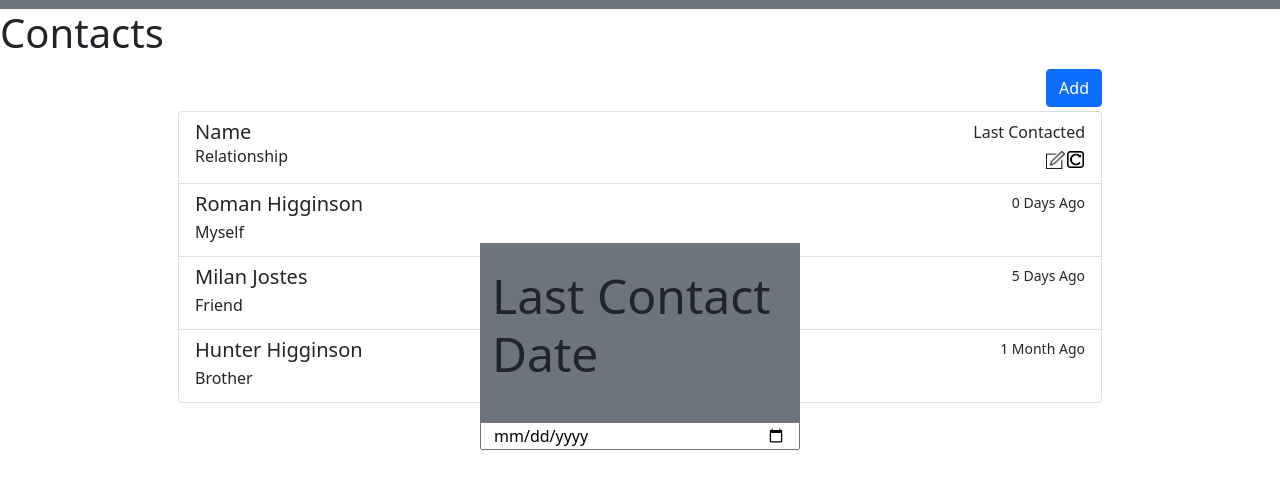
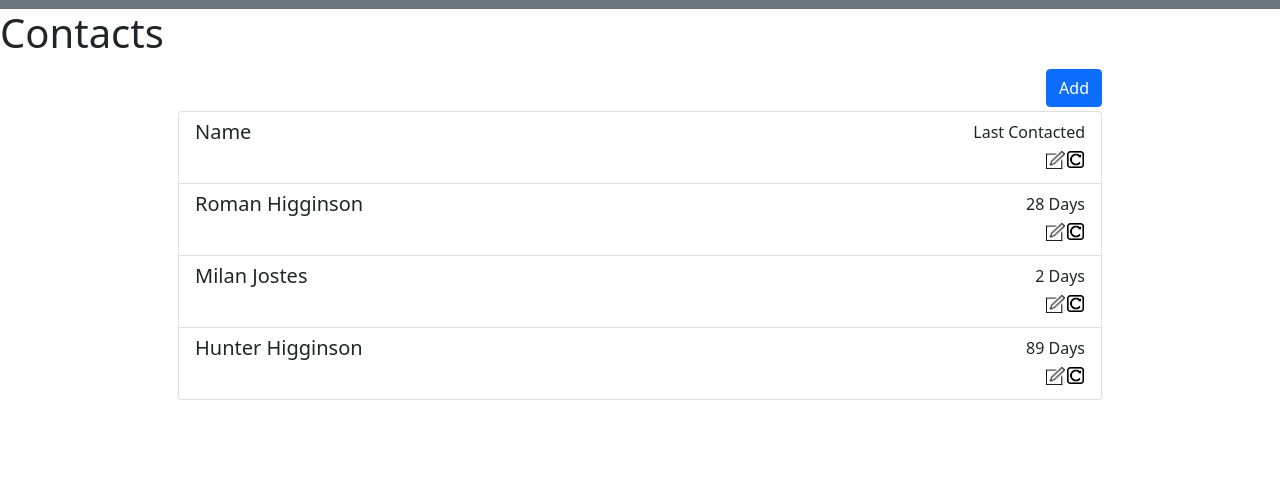
Before and after one commit to BionicScout/Enter-Connectivity, a website: page Web Pages/contacts.html in a window 1280 px wide. Shown: the part 57-546 px from the top of the page. Drawn offline with nearby package versions, Linux system fonts and the light colour scheme.

Commit message:
Contacts Page Update
Contacts html generate upon run time.

```diff
--- a/Web Pages/contacts.html
+++ b/Web Pages/contacts.html
@@ -34,14 +34,15 @@
         </div>
 
         <!-- List of Contacts -->
-        <ul class="list-group mx-5">
+        <ul class="list-group mx-5" id="ContactList">
+
             <li class="list-group-item mx-5">
                 <div class="d-flex w-100 justify-content-between">
                     <h5 class="mb-0">Name</h5>
                     <p class="fs-6 pb-0 mb-0">Last Contacted</p>
                 </div>
                 <div class="d-flex justify-content-between pr-0 mr-0">
-                    <p class="p-0 m-0">Relationship</p>
+                    <p class="p-0 m-0"></p>
                     <div class="d-flex align-items-center">
                         <a class="btn py-1 px-0 m-0" role="button" href="Edit.html">
                             <img src="/Assests/Edit.png" alt="" width="19" height="18" >
@@ -52,30 +53,10 @@
                     </div>
                 </div>
             </li>
-            <li class="list-group-item mx-5">
-                <div class="d-flex w-100 justify-content-between">
-                    <h5 class="mb-1">Roman Higginson</h5>
-                    <small>0 Days Ago</small>
-                </div>
-                <p class="mb-1">Myself</p>
-            </li>
-            <li class="list-group-item mx-5">
-                <div class="d-flex w-100 justify-content-between">
-                    <h5 class="mb-1">Milan Jostes</h5>
-                    <small>5 Days Ago</small>
-                </div>
-                <p class="mb-1">Friend</p>
-            </li>
-            <li class="list-group-item mx-5">
-                <div class="d-flex w-100 justify-content-between">
-                    <h5 class="mb-1">Hunter Higginson</h5>
-                    <small>1 Month Ago</small>
-                </div>
-                <p class="mb-1">Brother</p>
-            </li>
         </ul>
 
         <!-- Update Last Date Contacted -->
+        <!--
         <div class="container bg-secondary position-absolute top-50 start-50 translate-middle w-25 h-25" id="updateDate">
             <div class="row my-4">
                 <p class="display-5">Last Contact Date</p>
@@ -85,12 +66,70 @@
             </div>
 
         </div>
+        -->
     </div>
 
+
+    <template>
+        <li class="list-group-item mx-5">
+            <div class="d-flex w-100 justify-content-between">
+                <h5 class="mb-0" id="Name">Name</h5>
+                <p class="fs-6 pb-0 mb-0" id="LastContactDate">Last Contacted</p>
+            </div>
+
+            <div class="d-flex justify-content-between pr-0 mr-0">
+                <p class="p-0 m-0"></p>
+                <div class="d-flex align-items-center">
+                    <a class="btn py-1 px-0 m-0" role="button" href="Edit.html">
+                        <img src="/Assests/Edit.png" alt="" width="19" height="18" >
+                    </a>
+                    <a class="btn px-0 m-0" role="button" data-toggle="collapse" href="#updateDate" aria-expanded="false" aria-controls="updateDate">
+                        <img src="/Assests/Update.png" alt="" width="17" height="17" >
+                    </a>
+                </div>
+            </div>
+        </li>
+    </template>
+
     <script>
+        const userNumberElements = document.querySelector('#ContactList');
+        const userNumberElementTemplate = document.querySelector('template');
+
+        function createNewElementCloneNode(contactInfo) {
+
+
+            let template = document.getElementsByTagName("template")[0];
+            let contact = template.content.cloneNode(true);
+
+            contact.getElementById("Name").innerHTML = contactInfo[0];
+
+            var today = new Date();
+            let timeSincecontact = (today.getTime() - contactInfo[4].getTime()) / (1000 * 60 * 60 * 24);
+            contact.getElementById("LastContactDate").innerHTML = Math.floor(timeSincecontact) + " Days";
+
+
+
+
+            let parent = document.getElementById("ContactList");
+            parent.appendChild(contact);
+
+        }
+
         window.onload = function() {
             console.log(sessionStorage.getItem('username'));
             console.log(sessionStorage.getItem('password'));
+
+            //Get Contact List
+            const contactList = [
+                ["Roman Higginson", new Date(), "724-759-9516", "roman.higginson@zoominternet.net", new Date(2023, 10, 1, 0, 0, 0, 0), 30],
+                ["Milan Jostes", new Date(), "724-759-9516", "roman.higginson@zoominternet.net", new Date(2023, 10, 27, 0, 0, 0, 0), 30],
+                ["Hunter Higginson", new Date(), "724-759-9516", "roman.higginson@zoominternet.net", new Date(2023, 8, 1, 0, 0, 0, 0), 30]
+            ]
+
+            //Add each Contact to page
+            contactList.forEach(element => {
+                createNewElementCloneNode(element);
+            });
         }
     </script>
 
```
